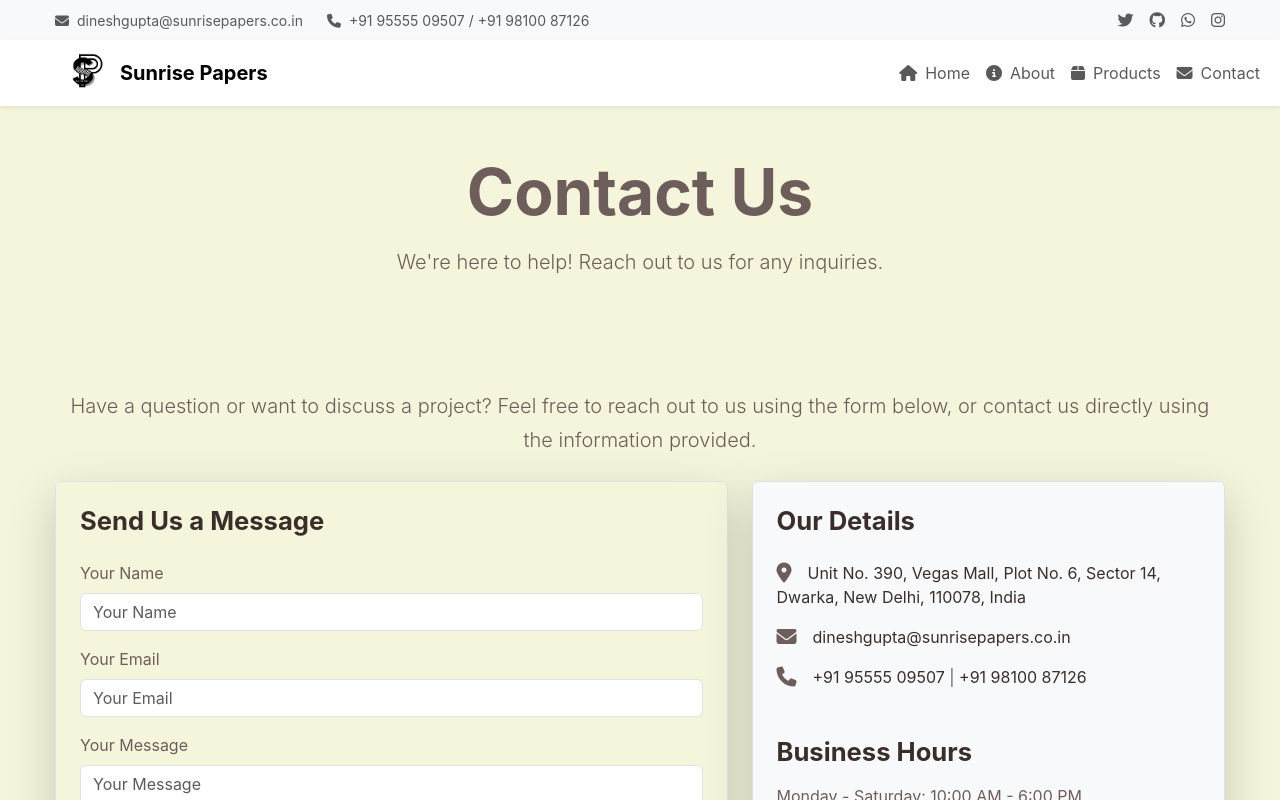
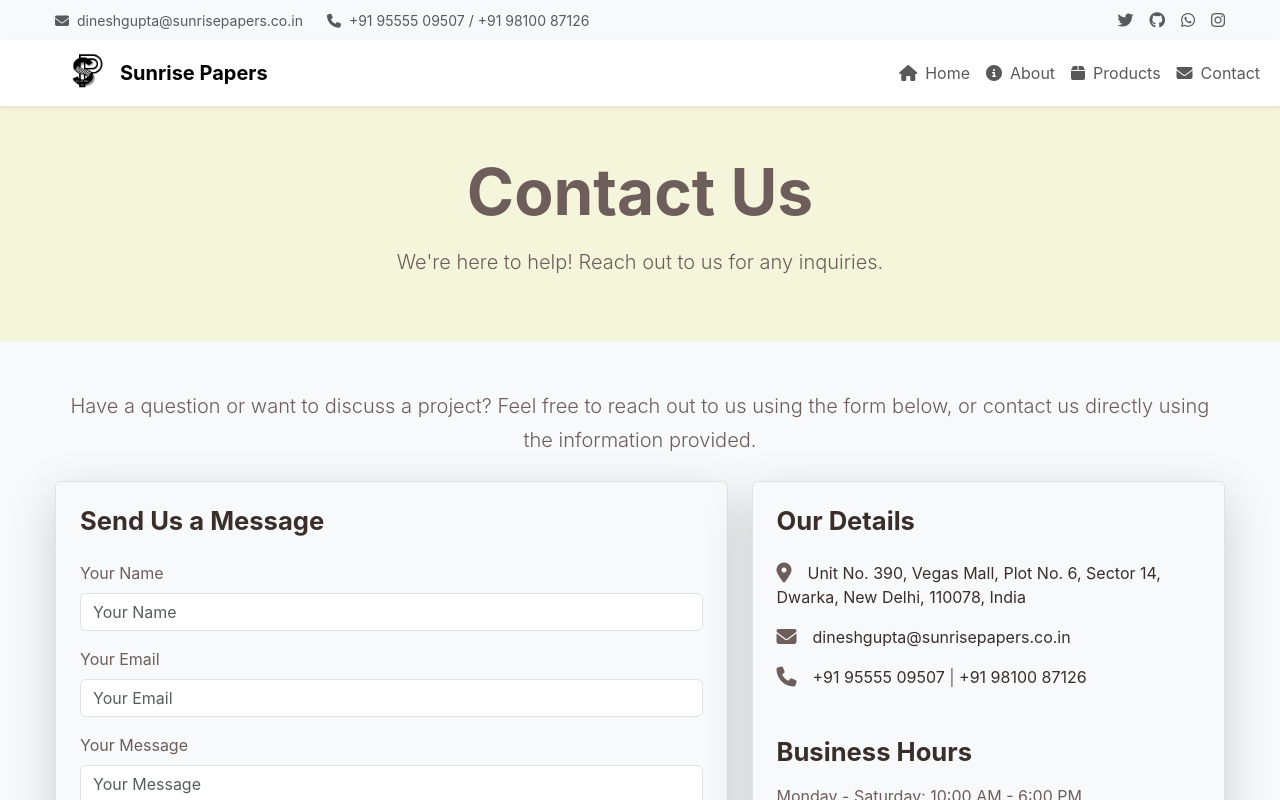
Before and after one commit to Akshit1025/sunrise-papers, a React (Create React App) app: page /contact in a window 1280 px wide. Shown: the top 800 px of the page. Built offline with nearby package versions, Linux system fonts and the light colour scheme; no server answers.

Commit message:
Contact page edit 3

```diff
--- a/src/pages/ContactPage.js
+++ b/src/pages/ContactPage.js
@@ -75,7 +75,7 @@ const ContactPage = ({ userId, authReady }) => {
         </div>
       </section>
 
-      <div className="py-5">
+      <div className="py-5 bg-light">
         <div className="container">
           <p className="paragraph lead mb-4 text-center">
             Have a question or want to discuss a project? Feel free to reach out
```
